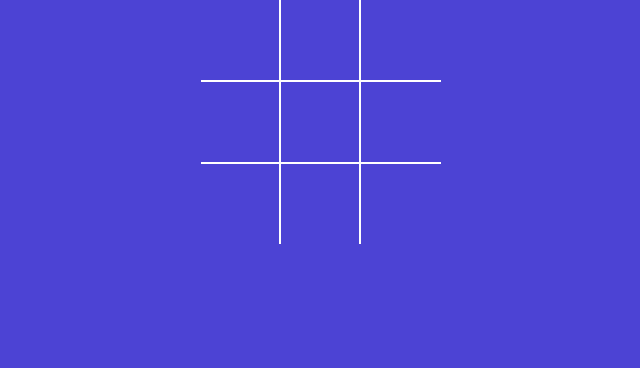
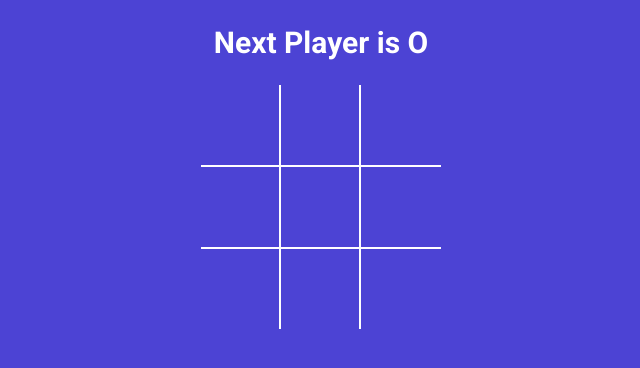
Before and after one commit to shardul523/Tic-Tac-Toe, a React (Vite) app: page / in a window 1280 px wide. Shown: the top 368 px of the page, without its empty margins (319-959 px from the left). Built offline with nearby package versions, Linux system fonts and the light colour scheme.

Commit message:
Added finding winner and displaying message

```diff
--- a/src/App.jsx
+++ b/src/App.jsx
@@ -1,10 +1,34 @@
+import { useState } from "react";
 import Board from "./components/Board"
+import calculateWinner from "./utils";
 
 
 export default function App() {
+
+    const [squares, setSquares] = useState(Array(9).fill(null));
+    const [isXNext, setIsXNext] = useState(false);
+
+    const nextPlayer = isXNext ? 'X' : 'O';
+    const nextPlayerMessage = `Next Player is ${nextPlayer}`;
+    const winner = calculateWinner(squares) ? (isXNext ? 'O': 'X') : null;
+    const winningMessage = winner ? `${winner} has won!` : '';
+
+    const handleClick = clickPos => {
+
+        if (squares[clickPos] || winner) return;
+
+        setSquares(currentSquares => currentSquares.map((square, pos) => {
+            if (pos == clickPos) return isXNext ? 'X' : 'O';
+            return square;
+        }));
+
+        setIsXNext(currXNext => !currXNext);
+    };
+
     return (
         <div className="app">
-            <Board />
+            <h2>{winner ? winningMessage : nextPlayerMessage}</h2>
+            <Board squares={squares} handleClick={handleClick} />
         </div>
     )
 }
--- a/src/components/Board.jsx
+++ b/src/components/Board.jsx
@@ -1,23 +1,7 @@
 import Square from "./Square";
-import { useState } from "react";
 
 
-export default function Board() {
-
-    const [squares, setSquares] = useState(Array(9).fill(null));
-    const [isXNext, setIsXNext] = useState(false);
-
-    const handleClick = clickPos => {
-
-        if (squares[clickPos]) return;
-
-        setSquares(currentSquares => currentSquares.map((square, pos) => {
-            if (pos == clickPos) return isXNext ? 'X' : 'O';
-            return square;
-        }));
-
-        setIsXNext(currXNext => !currXNext);
-    };
+export default function Board({squares, handleClick}) {
 
     const renderSquare = (pos) => <Square val={squares[pos]} clickHandler={()=>handleClick(pos)} />;
 
--- /dev/null
+++ b/src/utils/index.js
@@ -0,0 +1,21 @@
+export default function calculateWinner(squares) {
+    const winComb = [
+        [0,1,2],
+        [3,4,5],
+        [6,7,8],
+        [0,3,6],
+        [1,4,7],
+        [2,5,8],
+        [0,4,8],
+        [2,4,6]
+    ];
+
+    for (let comb of winComb) {
+        const [i, j, k] = comb;
+
+        if (squares[i] && squares[i] === squares[j] && squares[i] === squares[k])
+            return true;
+    }
+
+    return false;
+}
```
